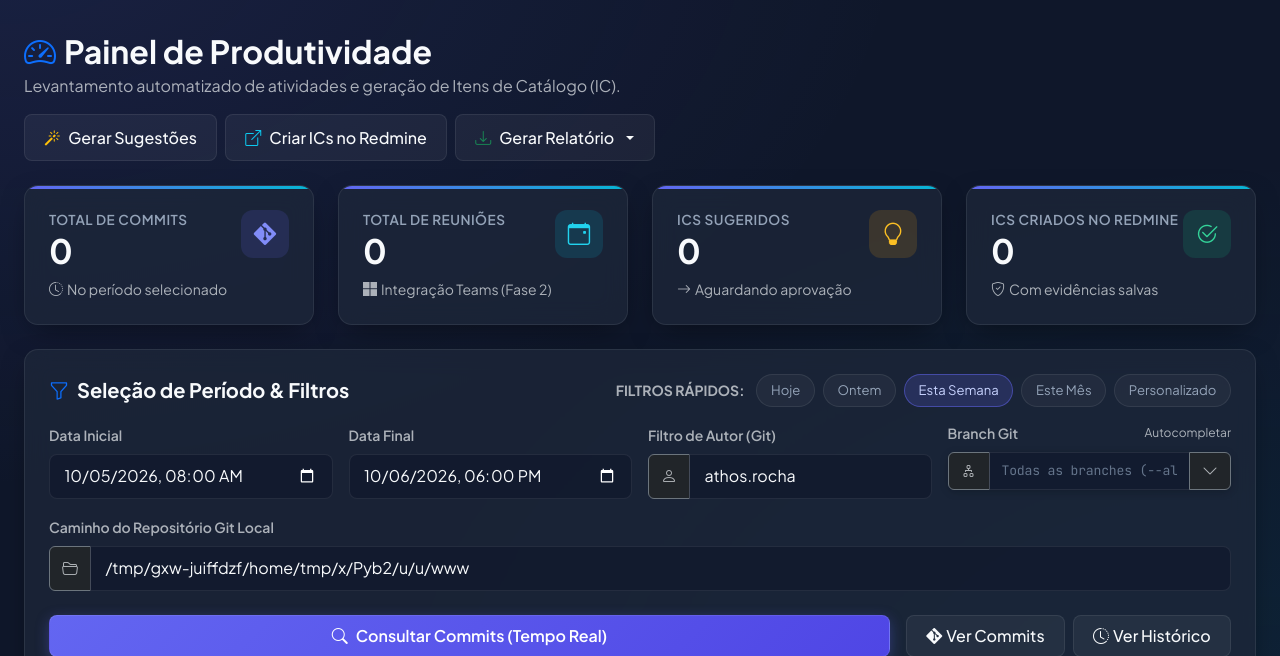
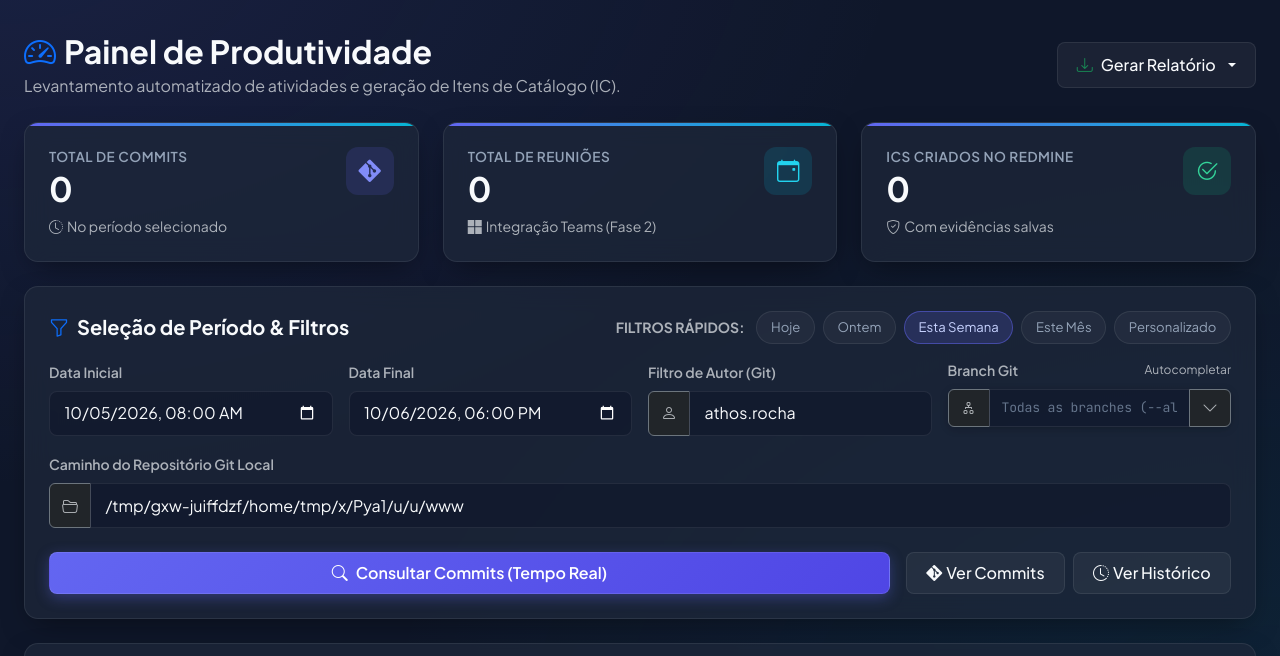
Before and after one commit to rochathos/gerador-ic, a FastAPI app: page / in a window 1280 px wide. Shown: the part 76-732 px from the top of the page. Run offline with FastAPI, Linux system fonts and the light colour scheme; data that the repository does not hold is empty; parts of the project's set-up code (start-up, migrations or seed data) failed here and were passed over; some libraries are stand-ins or nearby versions.

Commit message:
refactor(dashboard): remover botoes legados de sugestoes/redmine e card de ics sugeridos

```diff
--- a/app/dashboard/templates/index.html
+++ b/app/dashboard/templates/index.html
@@ -17,14 +17,6 @@
 
     <!-- Quick action buttons -->
     <div class="d-flex flex-wrap gap-2">
-      <a href="/catalog-items" class="btn btn-secondary-custom d-flex align-items-center gap-2">
-        <i class="bi bi-magic text-warning"></i>
-        <span>Gerar Sugestões</span>
-      </a>
-      <a href="/catalog-items" class="btn btn-secondary-custom d-flex align-items-center gap-2">
-        <i class="bi bi-box-arrow-up-right text-info"></i>
-        <span>Criar ICs no Redmine</span>
-      </a>
       <div class="dropdown">
         <button class="btn btn-secondary-custom dropdown-toggle d-flex align-items-center gap-2" type="button" data-bs-toggle="dropdown">
           <i class="bi bi-download text-success"></i>
@@ -39,7 +31,7 @@
   </div>
 
   <!-- KPI / Metric Cards -->
-  <div class="col-12 col-sm-6 col-xl-3">
+  <div class="col-12 col-md-4">
     <div class="card-glass stat-card">
       <div class="d-flex justify-content-between align-items-start mb-2">
         <div>
@@ -56,7 +48,7 @@
     </div>
   </div>
 
-  <div class="col-12 col-sm-6 col-xl-3">
+  <div class="col-12 col-md-4">
     <div class="card-glass stat-card">
       <div class="d-flex justify-content-between align-items-start mb-2">
         <div>
@@ -73,24 +65,7 @@
     </div>
   </div>
 
-  <div class="col-12 col-sm-6 col-xl-3">
-    <div class="card-glass stat-card">
-      <div class="d-flex justify-content-between align-items-start mb-2">
-        <div>
-          <div class="stat-label">ICs Sugeridos</div>
-          <div class="stat-value">{{ total_suggested_ics or 0 }}</div>
-        </div>
-        <div class="stat-icon warning">
-          <i class="bi bi-lightbulb"></i>
-        </div>
-      </div>
-      <div class="text-muted small d-flex align-items-center gap-1">
-        <i class="bi bi-arrow-right"></i> Aguardando aprovação
-      </div>
-    </div>
-  </div>
-
-  <div class="col-12 col-sm-6 col-xl-3">
+  <div class="col-12 col-md-4">
     <div class="card-glass stat-card">
       <div class="d-flex justify-content-between align-items-start mb-2">
         <div>
```
Also changed, not shown: app/dashboard/routes.py (+0 -24 lines), app/dashboard/templates/catalog_items.html (+1 -7 lines), app/services/catalog_generator_service.py (+0 -45 lines).
